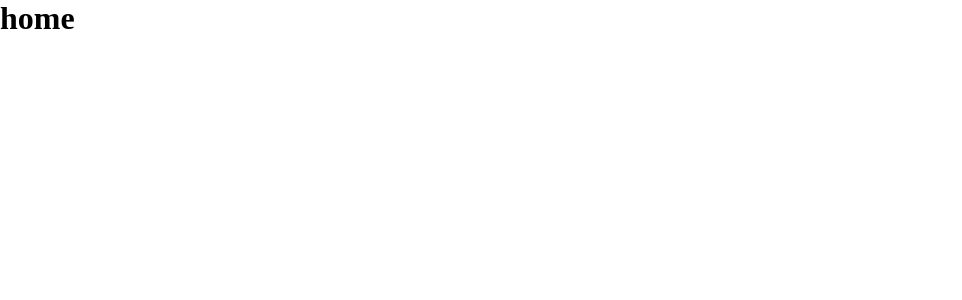
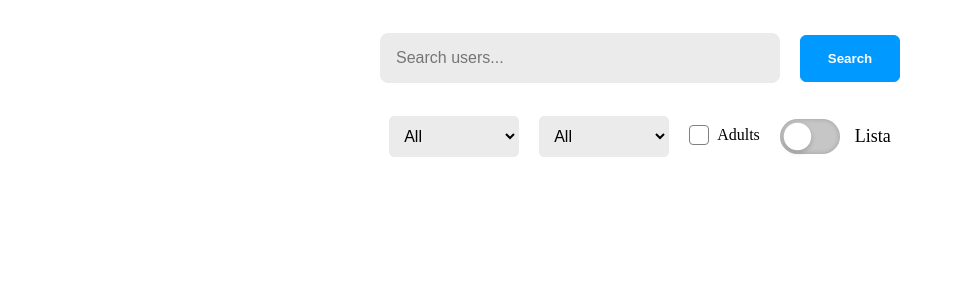
Before and after one commit to gabrielmagevski/react-users-list, a React (Vite) app: page / in a window 1280 px wide. Shown: the top 300 px of the page, without its empty margins (0-962 px from the left). Built offline with nearby package versions, Linux system fonts and the light colour scheme.

Commit message:
Header molecules OK

```diff
--- a/src/components/atoms/ButtonCustom/styles.ts
+++ b/src/components/atoms/ButtonCustom/styles.ts
@@ -4,16 +4,17 @@ export const Button = styled.button`
   display: flex;
   align-items: center;
   justify-content: center;
+  width: 100px;
 
   background-color: #0099FF;
   color: #FFF;
   font-weight: bold;
   font-size: 16;
 
-  border: none;
-  border-radius: 8px;
+  border: 1px solid #0099ff;
+  border-radius: 6px;
 
-  padding: 10px;
+  padding: 15px;
 
   transition: filter 300ms;
 
--- a/src/components/atoms/CheckBoxCustom/index.tsx
+++ b/src/components/atoms/CheckBoxCustom/index.tsx
@@ -1,12 +1,13 @@
 import React from 'react';
-import { CustomCheckbox   } from './styles';
+import { TypeCheckBoxCustom } from '../../../@types';
+import { CustomCheckbox } from './styles';
 
-export function CheckBoxCustom() {
+export function CheckBoxCustom({ label }: TypeCheckBoxCustom) {
   return (
     <>
       <CustomCheckbox>
-        <input id="Adults" type="checkbox" />
-        <label htmlFor="Adults">Adults</label>
+        <input id="check" type="checkbox" />
+        <label htmlFor="check">{label}</label>
       </CustomCheckbox>
     </>
   )
--- a/src/components/atoms/CheckBoxCustom/styles.ts
+++ b/src/components/atoms/CheckBoxCustom/styles.ts
@@ -15,6 +15,7 @@ export const CustomCheckbox = styled.div`
     vertical-align: middle;
     margin-right: 8px;
     margin-bottom: 3px;
+
   }
 
   input:checked + label:before {
--- a/src/components/atoms/InputCustom/styles.ts
+++ b/src/components/atoms/InputCustom/styles.ts
@@ -2,6 +2,7 @@ import styled from "styled-components";
 
 export const Input = styled.input`
   padding: 15px;
+  width: 400px;
   background-color: #EBEBEB;
   border-radius: 8px;
   font-size: 16px;
--- a/src/components/atoms/SelectCustom/styles.ts
+++ b/src/components/atoms/SelectCustom/styles.ts
@@ -3,11 +3,18 @@ import styled from "styled-components";
 export const Select = styled.select`
   padding: 10px;
   background-color: #EBEBEB;
-  border-radius: 8px;
+  border-radius: 5px;
   font-size: 16px;
   color: #000;
   placeholderColor: #DFDFDF;
+  width: 130px;
 
-  outline: 0;
+  outline: none;
   border: 1px solid #EBEBEB;
+
+  &:hover {
+    opacity: 80%;
+    cursor: pointer;
+    outline: 0;
+  }
 `;
--- a/src/components/atoms/SwitcherCustom/index.tsx
+++ b/src/components/atoms/SwitcherCustom/index.tsx
@@ -1,11 +1,12 @@
 import React from 'react'
+import { typeCustomSwitcher } from '../../../@types'
 import { CustomSwitcher } from './styles'
 
-export function SwitcherCustom() {
+export function SwitcherCustom({ label }: typeCustomSwitcher) {
   return (
     <CustomSwitcher>
       <input id="switch" type="checkbox" />
-      <label htmlFor="switch">Lista</label>
+      <label htmlFor="switch">{label}</label>
     </CustomSwitcher>
   )
 }
--- a/src/components/atoms/SwitcherCustom/styles.ts
+++ b/src/components/atoms/SwitcherCustom/styles.ts
@@ -8,8 +8,8 @@ export const CustomSwitcher = styled.div`
 
   input[type="checkbox"] {
     position: relative;
-    width: 80px;
-    height: 40px;
+    width: 60px;
+    height: 35px;
     -webkit-appearance: none;
     background: #c6c6c6;
     outline: none;
@@ -22,8 +22,9 @@ export const CustomSwitcher = styled.div`
   input[type="checkbox"]:before {
    content: '';
    position: absolute;
-   width: 40px;
-   height: 40px;
+   width: 25px;
+   height: 25px;
+   margin-top: 5px;
    border-radius: 20px;
    top: 0;
    left: 0;
@@ -31,14 +32,15 @@ export const CustomSwitcher = styled.div`
    transform: scale(1.1);
    box-shadow: 0 2px 5px rgba(0,0,0, .2);
    transition: .5s;
+   left: 5px;
   }
 
   input:checked[type="checkbox"]:before {
-    left: 40px;
+    left: 30px;
   }
 
   input + label:before {
     content: '';
-    margin-right: 10px;
+    margin-right: 15px;
   }
 `;
--- /dev/null
+++ b/src/components/molecules/HeaderFilter/index.tsx
@@ -0,0 +1,33 @@
+import React from 'react'
+import { ButtonCustom } from '../../atoms/ButtonCustom'
+import { CheckBoxCustom } from '../../atoms/CheckBoxCustom'
+import { InputCustom } from '../../atoms/InputCustom'
+import { SelectCustom } from '../../atoms/SelectCustom'
+import { SwitcherCustom } from '../../atoms/SwitcherCustom'
+import { GroupFilter, GroupSearch, Header } from './styles'
+
+export function HeaderFilter() {
+  return (
+    <>
+    <Header>
+     <GroupSearch>
+        <InputCustom placeholder='Search users...' />
+        <ButtonCustom>
+          Search
+        </ButtonCustom>
+      </GroupSearch>
+    </Header>
+
+    <GroupFilter>
+      <SelectCustom>
+        <option>All</option>
+      </SelectCustom>
+      <SelectCustom>
+        <option>All</option>
+      </SelectCustom>
+      <CheckBoxCustom label='Adults' />
+      <SwitcherCustom label='Lista' />
+    </GroupFilter>
+    </>
+  )
+}
--- /dev/null
+++ b/src/components/molecules/HeaderFilter/styles.ts
@@ -0,0 +1,25 @@
+import styled from "styled-components";
+
+export const Header = styled.header`
+  display: flex;
+  flex-direction: row;
+  justify-content: center;
+  align-items: center;
+  padding: 33px 0px;
+`;
+
+export const GroupSearch = styled.div`
+  display: flex;
+  flex-direction: row;
+  justify-content: center;
+  align-items: center;
+  gap: 20px;
+`;
+
+export const GroupFilter = styled.div`
+  display: flex;
+  flex-direction: row;
+  justify-content: center;
+  align-items: center;
+  gap: 20px;
+`;
--- a/src/pages/Home/index.tsx
+++ b/src/pages/Home/index.tsx
@@ -1,8 +1,9 @@
 import React from 'react'
+import { HeaderFilter } from '../../components/molecules/HeaderFilter'
 
 export function Home() {
   return (
-    <h1>home</h1>
+    <HeaderFilter />
 
   )
 }
```
Also changed, not shown: src/@types/index.ts (+8 -0 lines).
